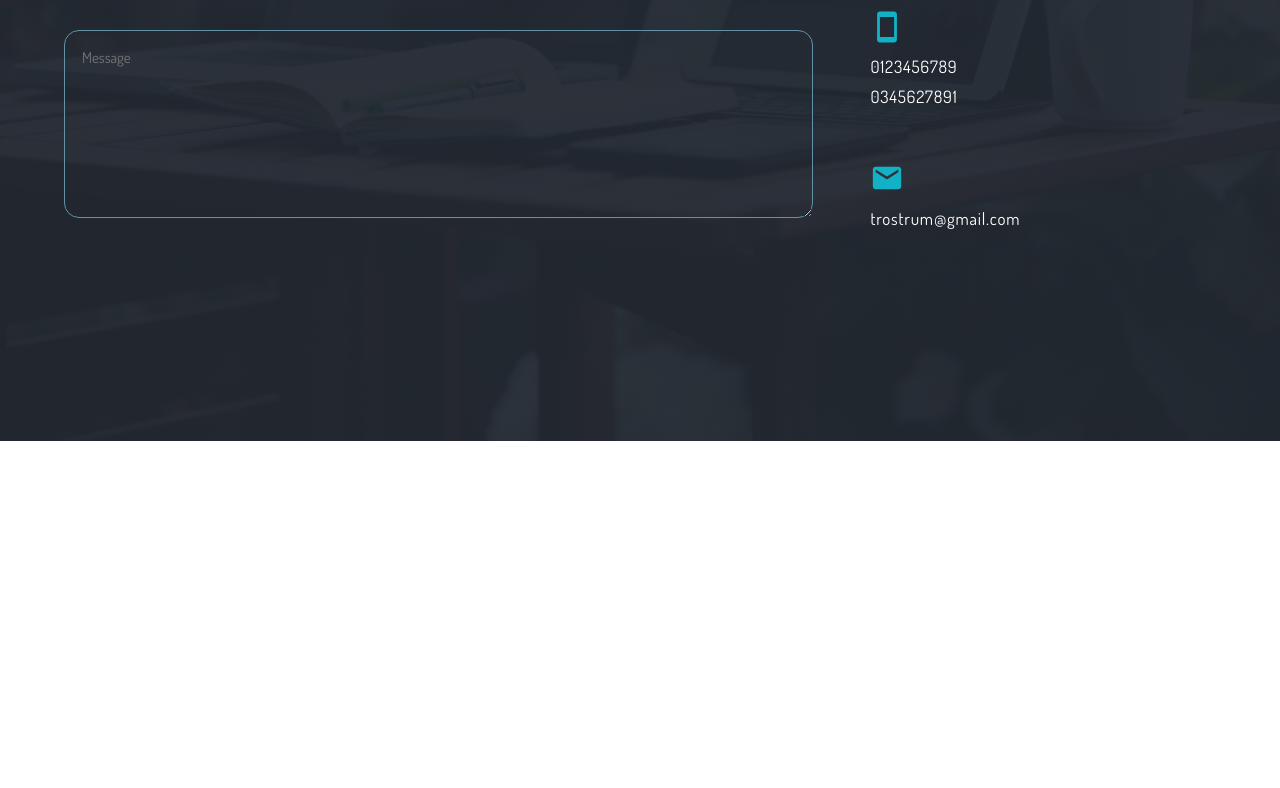
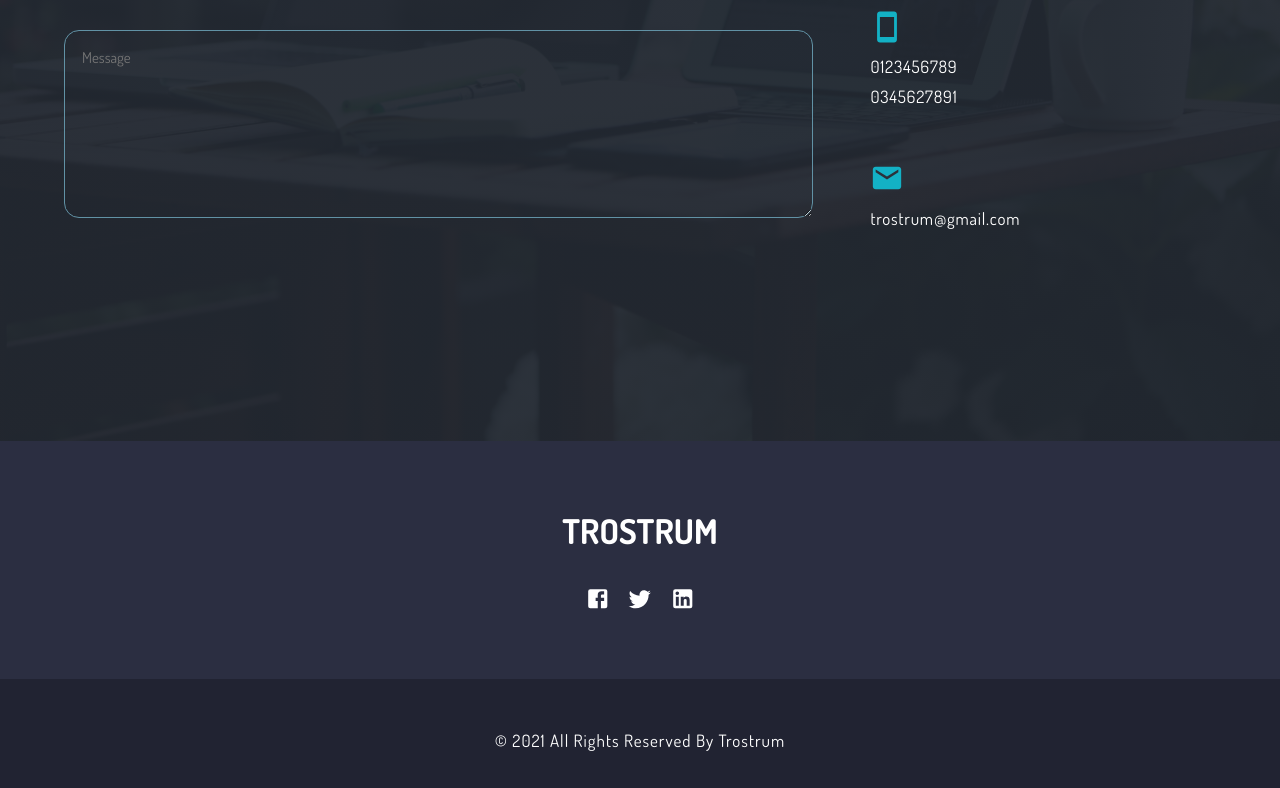
Before and after one commit to Trostrum/Trostrum-React, a React (Create React App) app: page / in a window 1280 px wide. Shown: the part 4031-4819 px from the top of the page. Before the commit the page ends 4472 px from the top, so only its background shows below. Built offline with nearby package versions, Linux system fonts and the light colour scheme.

Commit message:
create footer section

```diff
--- a/src/components/Footer/Footer.scss
+++ b/src/components/Footer/Footer.scss
@@ -1,159 +1,34 @@
-.footer {
-  background-color: #222831;
-  color: #f1f3f8;
+.footer-wrapper {
+  background: #212332;
+  padding-bottom: 20px;
+  font-size: 14px;
+  color: #ffffff;
+  text-align: center;
+  vertical-align: middle;
   .pre-footer {
-    padding: 80px;
-    display: flex;
-    justify-content: space-evenly;
-      .footer-heading {
-        font-weight: 400;
-        font-size: 1.5rem;
-      }
-    .about-us {
-      width: 40%;
-      padding: 0 30px;
-            .footer-heading {
-        font-weight: 400;
-        font-size: 2rem;
-      }
-      p {
-        margin-top: 20px;
-        width: 90%;
-        font-size: 14px;
-        line-height: 2rem;
-        font-weight: 400;
-        letter-spacing: 1px;
-      }
-
+    padding: 2rem 0;
+    padding-bottom: 4rem;
+    background-color: #2b2e41 !important;
+    text-align: center;
+    h3 {
+      font-size: 2rem;
     }
-
-    .more-info {
-      width: 20%;
-      padding: 0 30px;
-
-      h1 {
-        font-weight: 400;
-        letter-spacing: 1px;
-        font-size: 26px;
-      }
-
-      ul {
-        margin-top: 20px;
-        list-style: none;
-
-        li {
-          margin-bottom: 10px;
-
-          a {
-            text-decoration: none;
-            color: #f1f3f8;
-            font-size: 14px;
-          }
-        }
-      }
-    }
-
-    .contact-details {
-      width: 30%;
-      padding: 0 30px;
-
-      h1 {
-        font-weight: 400;
-        margin-bottom: 30px;
-        font-size: 26px;
-      }
-
-      .details {
-        width: 70%;
-        margin-top: 30px;
-        display: flex;
-        align-items: center;
-
-        span {
-          font-size: 28px;
-          width: 10%;
-        }
-
-        p {
-          font-size: 14px;
-          margin-left: 30px;
-          letter-spacing: 1px;
-        }
+    .social-wrapper {
+      text-align: center;
+      display: flex;
+      gap: 1rem;
+      justify-content: center;
+      .icon {
+        cursor: pointer;
       }
     }
   }
-
-  .main-footer {
-    //border-top: 1px solid #000000;
-    text-align: center;
-    padding-top: 35px;
-    padding-bottom: 25px;
-
-    h3 {
-      color: #ffffff;
-      font-weight: 400;
-      font-size: 0.75rem;
+  .footer {
+    padding: 2rem 0;
+    padding-bottom: 0;
+    p {
+      font-size: 1rem;
       letter-spacing: 1px;
     }
   }
 }
-
-@media (max-width: 800px) {
-  .footer {
-    .pre-footer {
-      padding: 80px 40px !important;
-      flex-direction: column;
-
-      .about-us {
-        width: 100%;
-        padding: 0;
-
-        h1 {
-          font-size: 30px;
-        }
-
-        p {
-          font-size: 14px;
-          width: 100% !important;
-        }
-      }
-
-      .more-info {
-        margin-top: 50px;
-        padding: 0;
-        width: 100%;
-
-        h1 {
-          font-size: 30px;
-        }
-
-        a {
-          font-size: 16px !important;
-        }
-      }
-
-      .contact-details {
-        margin-top: 50px;
-        padding: 0;
-        width: 100%;
-        font-size: 18px;
-
-        h1 {
-          font-size: 30px;
-        }
-
-        p {
-          font-size: 14px !important;
-          margin-left: 10px;
-          letter-spacing: 1px;
-        }
-      }
-    }
-  }
-  .main-footer {
-    h3 {
-      font-weight: 400;
-      font-size: 0.75rem;
-    }
-  }
-}
--- a/src/components/Footer/Footer.tsx
+++ b/src/components/Footer/Footer.tsx
@@ -1,47 +1,20 @@
 import './Footer.scss'
-import { Map, Smartphone, Mail } from '@material-ui/icons'
+import { Facebook, Twitter, LinkedIn } from '@material-ui/icons'
 
 export default function Footer() {
   const date = new Date().getFullYear()
   return (
-    <footer className='footer'>
+    <footer className='footer-wrapper'>
       <div className='pre-footer'>
-        <div className='about-us'>
-          <p className='footer-heading'>Sawari Motors</p>
-          <p>
-            We are one of best service providers in Kathmandu. We are
-            qualified, experienced and we always thrive to provide the best
-            service to our customers.
-          </p>
-        </div>
-        <div className='more-info'>
-          <p className='footer-heading'>Links</p>
-          <ul>
-            <li><a href='/#home'>Home</a></li>
-            <li><a href='/#about'>About</a></li>
-            <li><a href='/#service'>Serivces</a></li>
-            <li><a href='/#testimonials'>Reviews</a></li>
-            <li><a href='/#contact'>Contact</a></li>
-          </ul>
-        </div>
-        <div className='contact-details'>
-          <p className='footer-heading'>Have Questions ?</p>
-          <div className='details'>
-            <Map color='inherit' />
-            <p>Kathmandu, Kalimati</p>
-          </div>
-          <div className='details'>
-            <Smartphone color='inherit' />
-            <p>+9779876543211</p>
-          </div>
-          <div className='details'>
-            <Mail color='inherit' />
-            <p>sawarmotors@gmail.com</p>
-          </div>
+        <h3>TROSTRUM</h3>
+        <div className='social-wrapper'>
+          <Facebook className='icon' />
+          <Twitter className='icon' />
+          <LinkedIn className='icon' />
         </div>
       </div>
-      <div className='main-footer'>
-        <h3>All Rights Reserved By Sawari Motors {date}</h3>
+      <div className='footer'>
+        <p>© {date} All Rights Reserved By Trostrum</p>
       </div>
     </footer>
   )
--- a/src/components/Home/Home.tsx
+++ b/src/components/Home/Home.tsx
@@ -7,7 +7,7 @@ import Stats from './../Stats/Stats'
 import Contact from './../Contact/Contact'
 // import Testimonials from './../Testimonials/Testimonials'
 // import LatestProduct from './../LatestProducts/LatestProducts'
-// import Footer from './../Footer/Footer'
+import Footer from './../Footer/Footer'
 
 export default function Home() {
   return (
@@ -19,9 +19,9 @@ export default function Home() {
       <Portfolio />
       <Stats />
       <Contact />
+      <Footer />
       {/* <LatestProduct />
-      <Testimonials />
-      <Footer /> */}
+      <Testimonials /> */}
     </>
   )
 }
```
